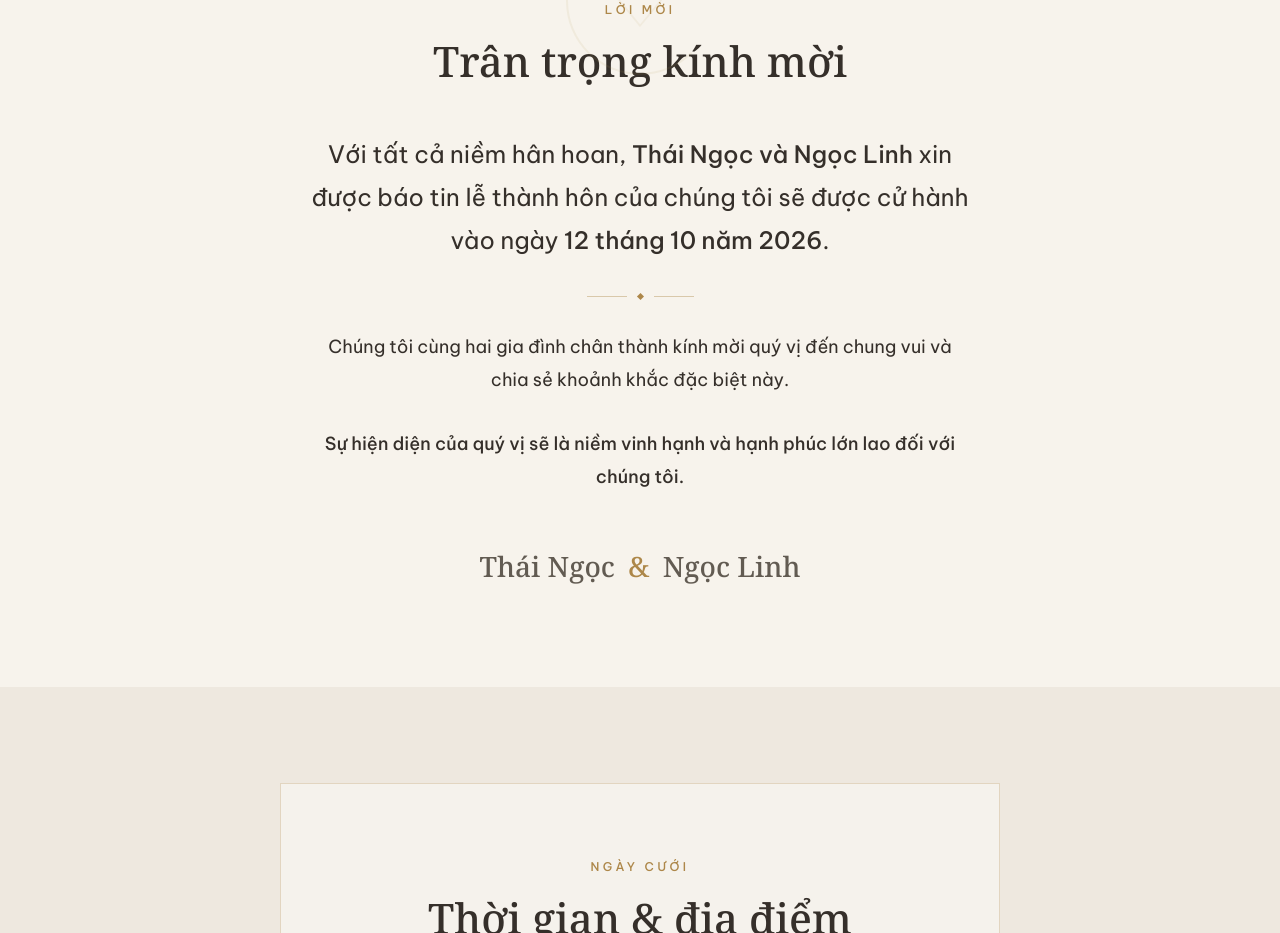
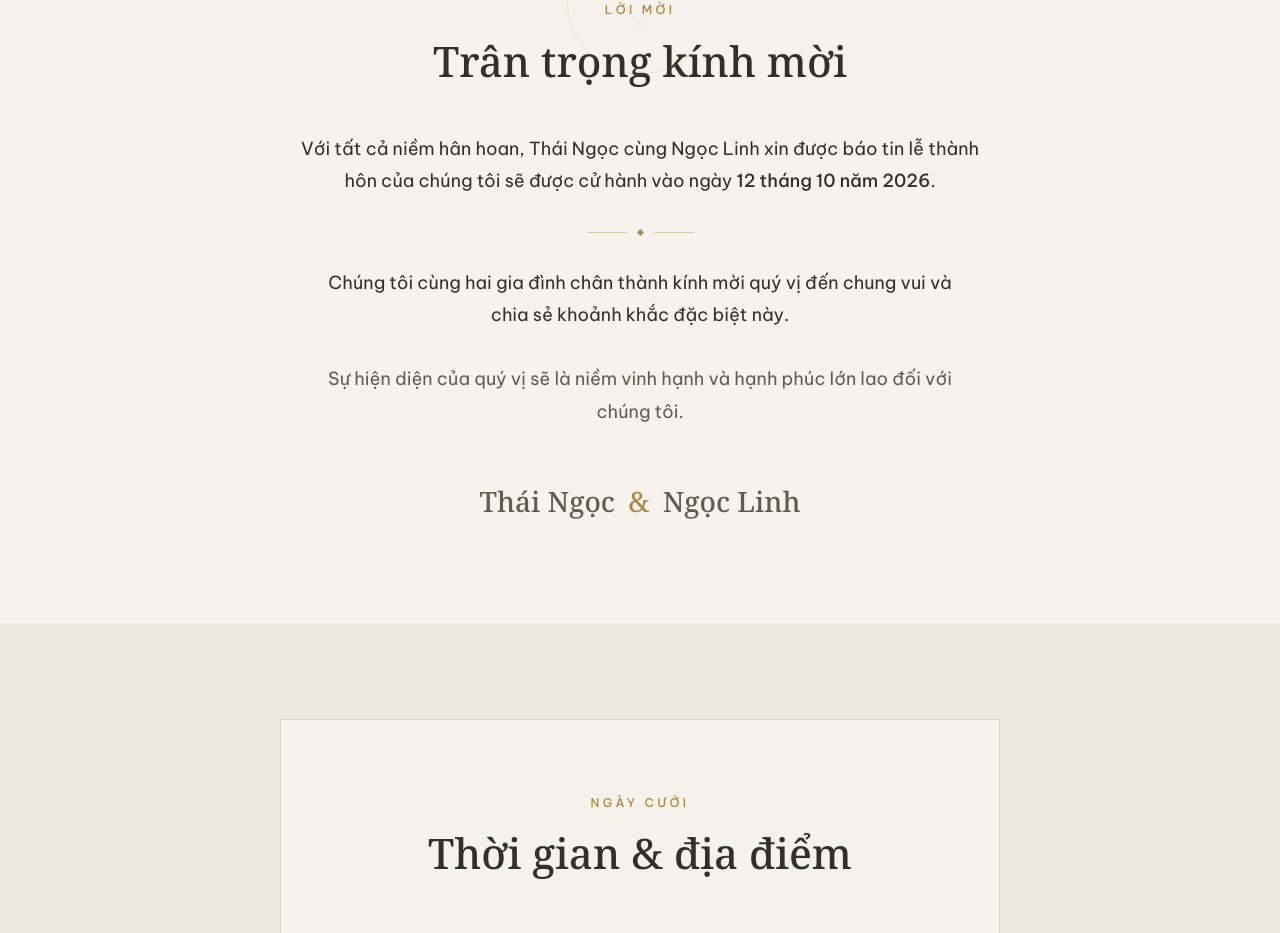
Before and after one commit to vothaingoc/wedding-invitation-vietnamese, a Next.js app: page / in a window 1280 px wide. Shown: the part 997-1930 px from the top of the page. Built offline with nearby package versions, Linux system fonts and the light colour scheme.

Commit message:
sua noi dung

```diff
--- a/app/WeddingInvitation.tsx
+++ b/app/WeddingInvitation.tsx
@@ -184,7 +184,7 @@ export default function WeddingInvitation() {
         <div className="invitation-copy">
           <p className="invitation-lead">
             {wedding.greeting.intro}{" "}
-            <strong>{wedding.groomName} và {wedding.brideName}</strong>{" "}
+            {wedding.groomName} cùng {wedding.brideName}{" "}
             {wedding.greeting.announcement}{" "}
             <strong>{wedding.weddingDateLong}</strong>.
           </p>
@@ -192,9 +192,7 @@ export default function WeddingInvitation() {
             <span />
           </div>
           <p>{wedding.greeting.invitation}</p>
-          <p className="invitation-closing">
-            <strong>{wedding.greeting.closing}</strong>
-          </p>
+          <p className="invitation-closing">{wedding.greeting.closing}</p>
         </div>
         <div className="signature">
           {wedding.groomName} <span>&amp;</span> {wedding.brideName}
--- a/app/globals.css
+++ b/app/globals.css
@@ -272,9 +272,9 @@ main {
 .invitation-copy .invitation-lead {
   max-width: 680px;
   color: var(--ink);
-  font-size: 20px;
+  font-size: inherit;
   font-weight: 400;
-  line-height: 1.8;
+  line-height: inherit;
   letter-spacing: 0;
 }
 
@@ -310,7 +310,7 @@ main {
 .invitation-copy .invitation-closing {
   margin-top: var(--space-32);
   color: var(--olive-deep);
-  font-weight: 500;
+  font-weight: 400;
 }
 
 .signature {
@@ -950,8 +950,6 @@ footer {
   .thank-you-card h1 { font-size: 42px; }
 
   .invitation-copy { font-size: 18px; }
-  .invitation-copy .invitation-lead { font-size: 24px; }
-
   .venue h3,
   .signature,
   .thank-you-names,
```
